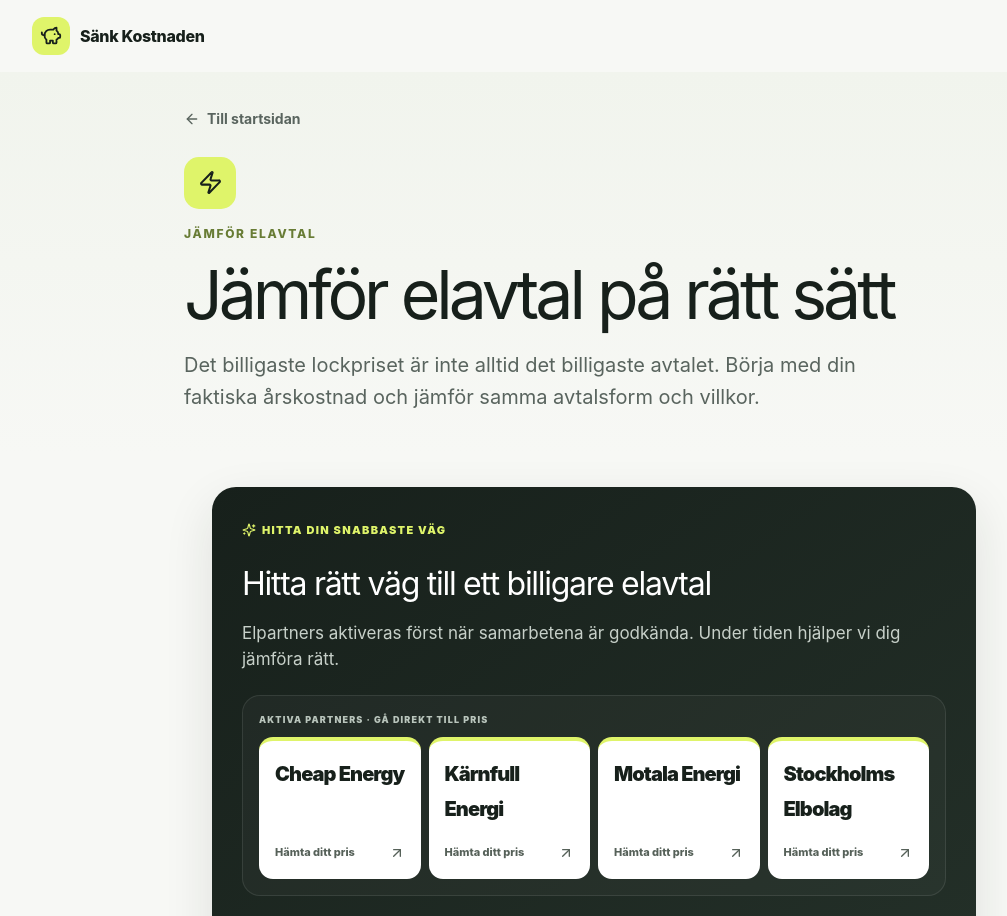
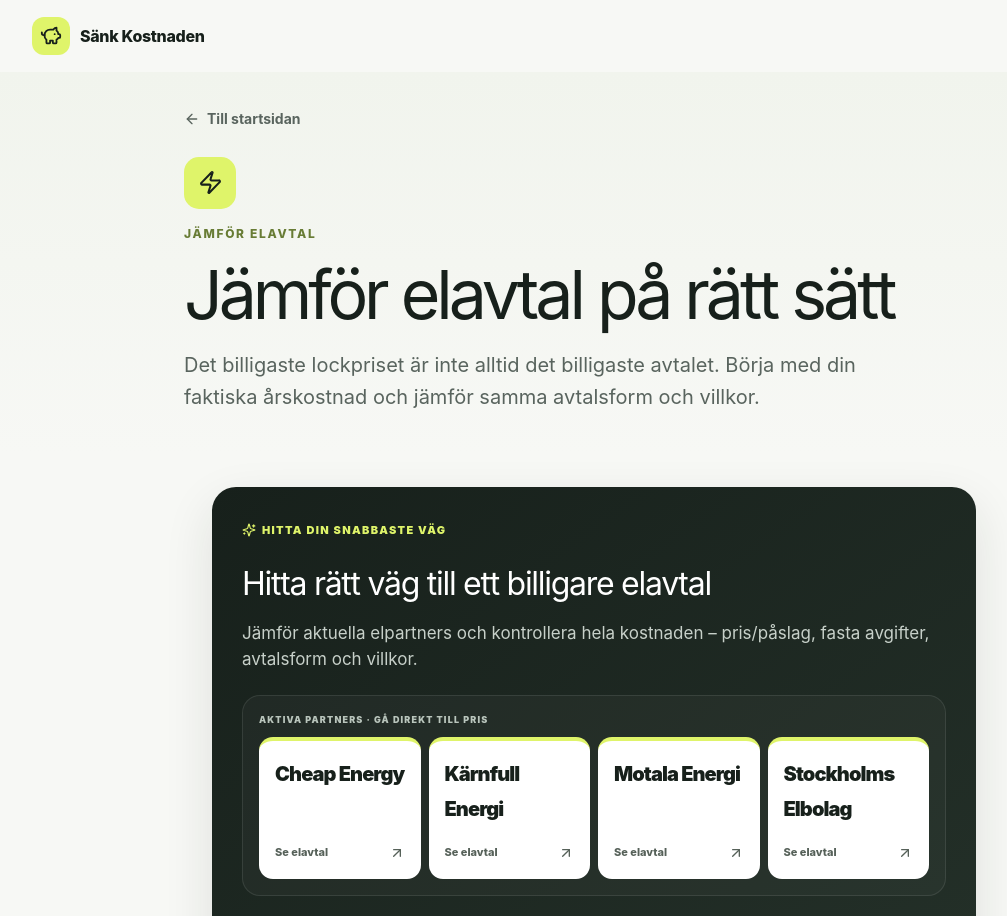
Before and after one commit to arvidlandin-cpu/sankkostnaden, a Next.js app: page /elavtal in a window 1280 px wide. Shown: the top 916 px of the page, without its empty margins (46-1053 px from the left). Built offline with nearby package versions, Linux system fonts and the light colour scheme.

Commit message:
Activate electricity comparison messaging

```diff
--- a/components/DecisionGateway.tsx
+++ b/components/DecisionGateway.tsx
@@ -8,7 +8,7 @@ const config = {
   bredband:{title:'Hur vill du gå vidare med bredbandet?',intro:'Se vad du kan beställa, välj rätt hastighet eller gå direkt till jämförelsen.',direct:'Jämför bredband på min adress',help:'Hjälp mig välja hastighet',helpHref:'/bredband/vilken-hastighet-behover-jag/',read:'Läs bredbandsguiden',readHref:'/bredband/'},
   mobil:{title:'Hur vill du hitta rätt mobilabonnemang?',intro:'Gå direkt till en aktiv partner eller ringa in surf och behov först.',direct:'Jämför mobilabonnemang',help:'Hjälp mig välja surf',helpHref:'/mobil/hur-mycket-surf-behover-jag/',read:'Jämför billiga abonnemang',readHref:'/mobil/billigaste-mobilabonnemanget/'},
   forsakring:{title:'Jämför försäkring på rätt nivå',intro:'Välj rätt skydd först och gå sedan vidare till pris när en relevant partner finns.',direct:'Jämför försäkring',help:'Jämför djurförsäkring',helpHref:'/forsakring/djurforsakring/',read:'Läs försäkringsguiden',readHref:'/forsakring/'},
-  el:{title:'Hitta rätt väg till ett billigare elavtal',intro:'Elpartners aktiveras först när samarbetena är godkända. Under tiden hjälper vi dig jämföra rätt.',direct:'Jämför elavtal',help:'Hjälp mig välja avtalsform',helpHref:'/elavtal/vilket-elavtal-passar-mig/',read:'Se billigaste elavtalet',readHref:'/elavtal/billigaste-elavtalet/'}
+  el:{title:'Hitta rätt väg till ett billigare elavtal',intro:'Jämför aktuella elpartners och kontrollera hela kostnaden – pris/påslag, fasta avgifter, avtalsform och villkor.',direct:'Jämför elavtal',help:'Hjälp mig välja avtalsform',helpHref:'/elavtal/vilket-elavtal-passar-mig/',read:'Se billigaste elavtalet',readHref:'/elavtal/billigaste-elavtalet/'}
 } as const;
 
 const partnerClass=(name:string)=>name==='Telia'?'brandTelia':name==='Vimla'?'brandVimla':name==='Bredbandsval.se'?'brandBredbandsval':name==='Lassie'?'brandLassie':name.startsWith('Sveland')?'brandSveland':'';
@@ -25,7 +25,7 @@ export default function DecisionGateway({category,compact=false,intent}:Props){
  const noPartnerText=category==='forsakring'&&intent==='home'?'Vi har ingen aktiv hemförsäkringspartner ännu. Använd checklistan för att jämföra likvärdigt skydd.':category==='forsakring'?'Börja med vår försäkringsguide och välj sedan rätt typ av skydd.':category==='el'?'Partnerlänkar aktiveras först när samarbetet är godkänt. Förbered jämförelsen nu.':'Börja med vår jämförelseguide.';
  return <section className={`decisionGateway ${compact?'decisionGatewayCompact':''}`}>
   <div className='gatewayHead'><span><Sparkles size={14}/> HITTA DIN SNABBASTE VÄG</span><h2>{cfg.title}</h2><p>{cfg.intro}</p></div>
-  {active.length>0 && <div className='partnerExpress'><div className='partnerExpressLabel'>AKTIVA PARTNERS · GÅ DIREKT TILL PRIS</div><div className='partnerExpressGrid'>{active.map(p=><a className={`partnerExpressCard ${partnerClass(p.name)}`} key={p.name} href={p.trackingUrl!} target='_blank' rel='sponsored nofollow noopener'><span className='expressBrand'>{p.name.replace(' Djurförsäkring','')}</span><span className='expressAction'>{category==='bredband'?'Se vad du kan få':category==='mobil'?'Se abonnemang':'Hämta ditt pris'} <ArrowUpRight size={16}/></span></a>)}</div></div>}
+  {active.length>0 && <div className='partnerExpress'><div className='partnerExpressLabel'>AKTIVA PARTNERS · GÅ DIREKT TILL PRIS</div><div className='partnerExpressGrid'>{active.map(p=><a className={`partnerExpressCard ${partnerClass(p.name)}`} key={p.name} href={p.trackingUrl!} target='_blank' rel='sponsored nofollow noopener'><span className='expressBrand'>{p.name.replace(' Djurförsäkring','')}</span><span className='expressAction'>{category==='bredband'?'Se vad du kan få':category==='mobil'?'Se abonnemang':category==='el'?'Se elavtal':'Hämta ditt pris'} <ArrowUpRight size={16}/></span></a>)}</div></div>}
   <div className='gatewayPaths'>
    {directPartner ? <a className='gatewayPath gatewayDirect' href={directPartner.trackingUrl!} target='_blank' rel='sponsored nofollow noopener'><span className='gatewayIcon'><Gauge size={20}/></span><div><small>SNABBASTE VÄGEN</small><strong>{directLabel}</strong><p>{`Fortsätt hos ${directPartner.name} för pris och villkor.`}</p></div><ArrowUpRight size={20}/></a>:
    <Link className='gatewayPath gatewayDirect' href={fallbackHref}><span className='gatewayIcon'><Gauge size={20}/></span><div><small>{active.length>1?'JÄMFÖR ALTERNATIVEN':'JÄMFÖR RÄTT'}</small><strong>{cfg.direct}</strong><p>{active.length>1?'Flera relevanta partners finns. Jämför alternativen i stället för att automatiskt skickas till den första.':noPartnerText}</p></div><ArrowRight size={20}/></Link>}
```
